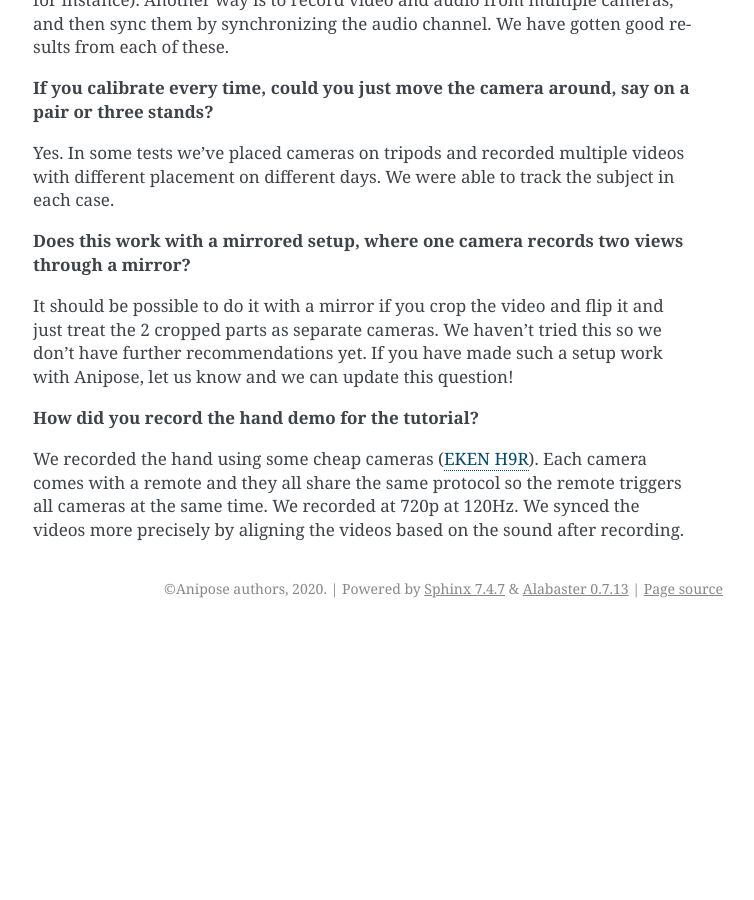
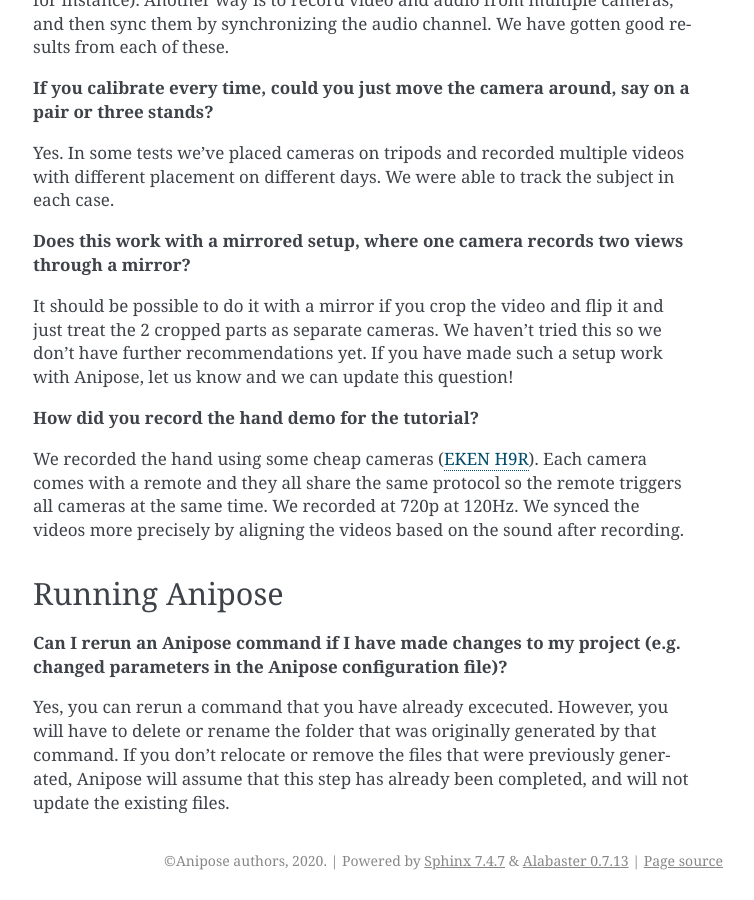
Before and after one commit to lambdaloop/anipose, a Sphinx documentation site: the page built from docs/sphinx/questions.rst, in a window 1280 px wide and 900 px high, scrolled down 1594 px. Shown: the whole window, without its empty margins (387-1141 px from the left). Built offline with Sphinx 7.4.7, drawn with Linux system fonts in a browser that asks for light colours; before the commit the page ends 2222 px from its top, so only the background shows below that.

Commit message:
added a running anipose section in the FAQ in the Anipose docs

```diff
--- a/docs/sphinx/questions.rst
+++ b/docs/sphinx/questions.rst
@@ -75,3 +75,11 @@ If you have made such a setup work with Anipose, let us know and we can update t
 
 We recorded the hand using some cheap cameras (`EKEN H9R <https://www.amazon.com/EKEN-Waterproof-1080p60-Mountings-Batteries/dp/B01LAIBF2M>`_).
 Each camera comes with a remote and they all share the same protocol so the remote triggers all cameras at the same time. We recorded at 720p at 120Hz. We synced the videos more precisely by aligning the videos based on the sound after recording.
+
+
+Running Anipose
+===============
+
+**Can I rerun an Anipose command if I have made changes to my project (e.g. changed parameters in the Anipose configuration file)?**
+
+Yes, you can rerun a command that you have already excecuted. However, you will have to delete or rename the folder that was originally generated by that command. If you don’t relocate or remove the files that were previously generated, Anipose will assume that this step has already been completed, and will not update the existing files.
```
